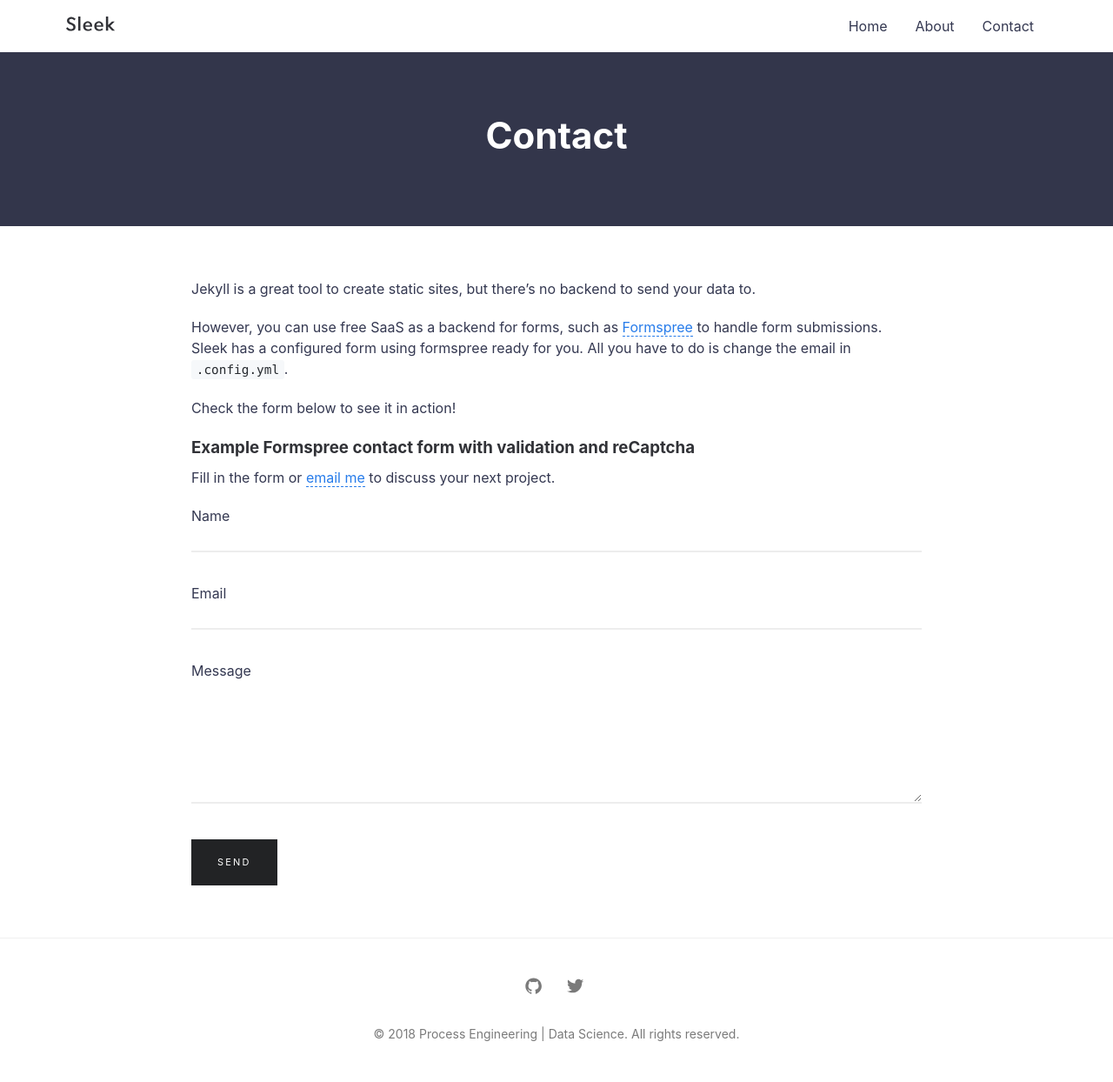
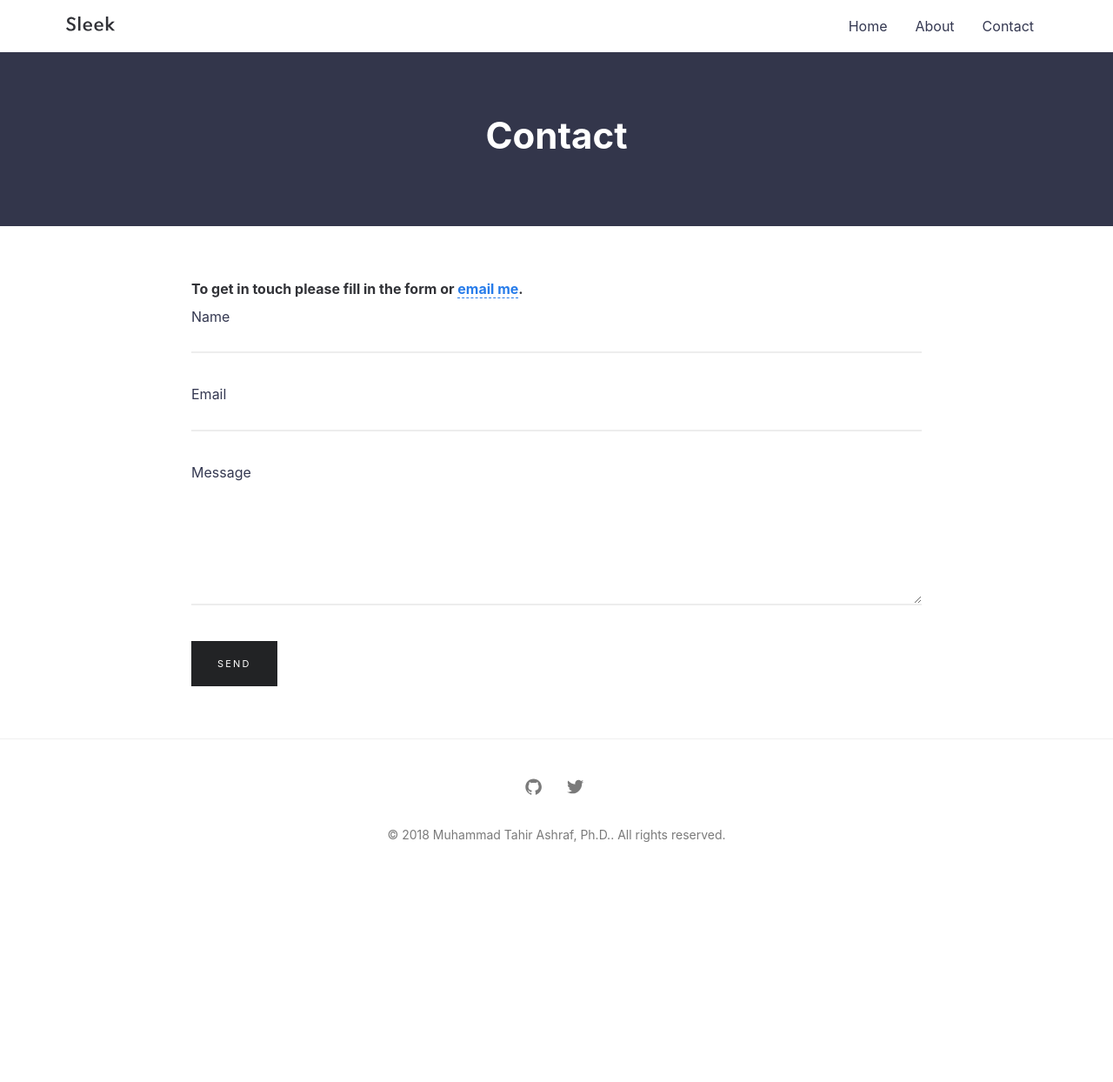
Before and after one commit to tahircpe/tahircpe.github.io, a Jekyll site: the page built from contact.md, in a window 1280 px wide. Shown: the whole page at 87% size. Built offline with Jekyll 4.4.1, drawn with Linux system fonts in a browser that asks for light colours; after the commit the page ends 1015 px from its top, so only the background shows below that.

Commit message:
first post

```diff
--- a/_config.yml
+++ b/_config.yml
@@ -1,9 +1,9 @@
 # SITE CONFIGURATION
-title: Process Engineering | Data Science # your site title
+title: Muhammad Tahir Ashraf, Ph.D. # your site title
 author: Muhammad Tahir Ashraf, Ph.D. # You :P
 description: > # Meta description of Homepage
-  This website hosts personal notes broad topics including Process Engineering,  Chemical Engineering, Biorefinery, Renewable Energy, Data Analysis, and Data Science.
-  #Write an awesome description for your new site here. You can edit this line in _config.yml. It will appear in your document head meta (for Google search results) and in your feed.xml site description.
+  Notes on broad topics including Process Engineering, Chemical Engineering, Biorefinery, Renewable Energy, Data Analysis, and Data Science.
+  # Write an awesome description for your new site here. You can edit this line in _config.yml. It will appear in your document head meta (for Google search results) and in your feed.xml site description.
 baseurl: "/" # the subpath of your site, e.g. /blog
 url: "https://tahircpe.github.io/" # the base hostname & protocol for your site, e.g. http://example.com
 
@@ -26,9 +26,9 @@ navigation: # Navigation links
 
 tagline: >
   Notes on Process Engineering and Data Science Topics
-  #Modern Jekyll theme focused on speed performance &amp; SEO best practices
 
-hero_img: /assets/img/posts/sleek_lg.jpg # Main background image: use the path from /assets/img/ => This will output /assets/img/posts/sleek_lg.jpg
+
+hero_img: posts/sleek_lg.jpg # Main background image: use the path from /assets/img/ => This will output /assets/img/posts/sleek_lg.jpg
 
 email: tahircpe@gmail.com # email for form submission
 
--- a/contact.md
+++ b/contact.md
@@ -4,15 +4,7 @@ title: Contact
 permalink: /contact/
 ---
 
-Jekyll is a great tool to create static sites, but there’s no backend to send your data to.
-
-However, you can use free SaaS as a backend for forms, such as [Formspree](https://formspree.io/) to handle form submissions. Sleek has a configured form using formspree ready for you. All you have to do is change the email in `.config.yml`.
-
-Check the form below to see it in action!
-
-### Example Formspree contact form with validation and reCaptcha
-
-Fill in the form or [email me](mailto:{{site.email}}) to discuss your next project.
+#### To get in touch please fill in the form or [email me](mailto:{{site.email}}).
 
 {% include form.html %}
 
```
Also changed, not shown: _posts/2017-06-29-CoolProp-CoolMethods.md (added, +178 -0 lines), _posts/2017-11-26-getting-started.md (+2 -0 lines), assets/img/posts/CoolPropLogo.png (added), assets/img/posts/phase-diagram.jpg (added).
